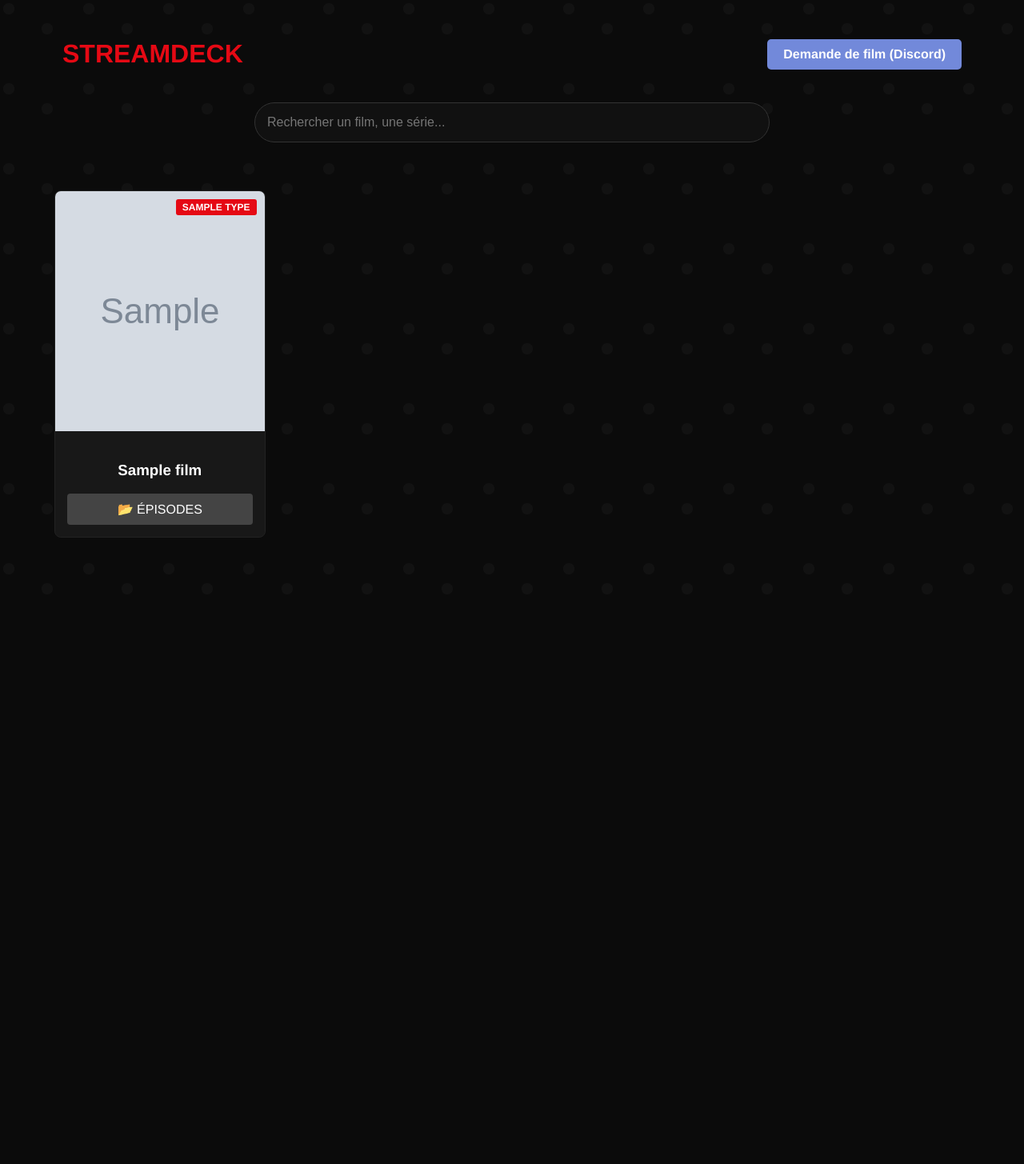
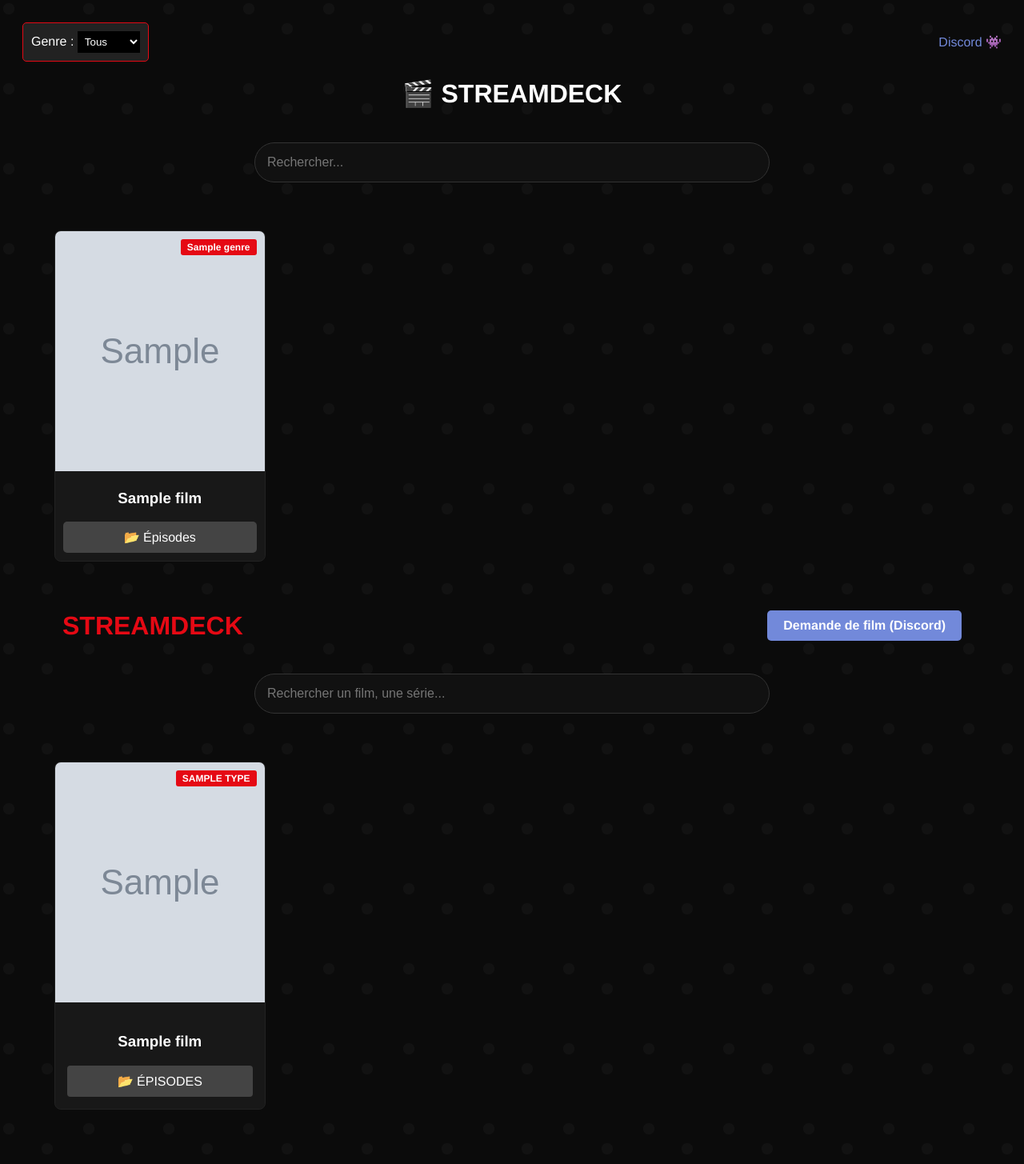
Before and after one commit to vguillotduenas-dotcom/StreamDeck, a Python web app: template templates/index.html in a window 1280 px wide. Shown: the whole page at 80% size. Before the commit the page ends 672 px from the top, so only its background shows below. Run offline with Jinja, Linux system fonts and the light colour scheme; the template is opened without the code that fills it: most values are stand-ins (such as "Sample title", 1, 10 or a date in 2020); grey boxes marked "Sample" are stand-in pictures.

Commit message:
index.html

```diff
--- a/templates/index.html
+++ b/templates/index.html
@@ -1,4 +1,63 @@
 <!DOCTYPE html>
+<html>
+<head>
+    <title>Streamdeck</title>
+    <style>
+        body {
+            background: #0b0b0b; color: white; font-family: Arial; padding: 20px;
+            background-image: radial-gradient(#1a1a1a 1px, transparent 1px); background-size: 20px 20px;
+        }
+        .nav-top { display: flex; justify-content: space-between; align-items: center; margin-bottom: 20px; }
+        .filter-box { background: #222; padding: 10px; border-radius: 5px; border: 1px solid #e50914; }
+        .filter-box select { background: #000; color: white; border: none; padding: 5px; }
+        .search-bar { width: 50%; padding: 15px; border-radius: 30px; border: none; background: #222; color: white; margin: 20px 0; }
+        .grid { display: grid; grid-template-columns: repeat(auto-fill, minmax(200px, 1fr)); gap: 20px; }
+        .card { background: #181818; border-radius: 10px; overflow: hidden; border: 1px solid #333; position: relative; }
+        .card img { width: 100%; height: 280px; object-fit: cover; }
+        .badge { position: absolute; top: 10px; right: 10px; background: #e50914; padding: 3px 7px; font-size: 11px; font-weight: bold; border-radius: 3px; }
+        .btn { display: block; background: #e50914; color: white; text-decoration: none; padding: 10px; margin: 10px; border-radius: 5px; text-align: center; }
+    </style>
+</head>
+<body>
+    <div class="nav-top">
+        <div class="filter-box">
+            Genre :
+            <select onchange="location = this.value;">
+                <option value="/">Tous</option>
+                <option value="/?genre=Horreur" {% if request.args.get('genre') == 'Horreur' %}selected{% endif %}>Horreur</option>
+                <option value="/?genre=Humour" {% if request.args.get('genre') == 'Humour' %}selected{% endif %}>Humour</option>
+                <option value="/?genre=Famille" {% if request.args.get('genre') == 'Famille' %}selected{% endif %}>Famille</option>
+            </select>
+        </div>
+        <a href="https://discord.gg/yGwPtXKEu" style="color:#7289da; text-decoration:none;">Discord 👾</a>
+    </div>
+
+    <h1>🎬 STREAMDECK</h1>
+
+    <form action="/">
+        <input type="text" name="q" placeholder="Rechercher..." class="search-bar">
+    </form>
+
+    <div class="grid">
+        {% for f in films %}
+        <div class="card">
+            <span class="badge">{{ f.genre }}</span>
+            <img src="{{ f.img }}">
+            <h3>{{ f.nom }}</h3>
+            {% if f.type == 'film' %}
+                <a href="{{ f.lien }}" class="btn" target="_blank">▶ Regarder</a>
+            {% else %}
+                <a href="/serie/{{ f.id }}" class="btn" style="background:#444;">📂 Épisodes</a>
+            {% endif %}
+        </div>
+        {% endfor %}
+    </div>
+
+    {% if current_user.role == 'admin' %}
+        <a href="/admin" style="position:fixed; bottom:10px; right:10px; color:#555;">Admin</a>
+    {% endif %}
+</body>
+</html><!DOCTYPE html>
 <html>
 <head>
     <title>Streamdeck - Accueil</title>
```
